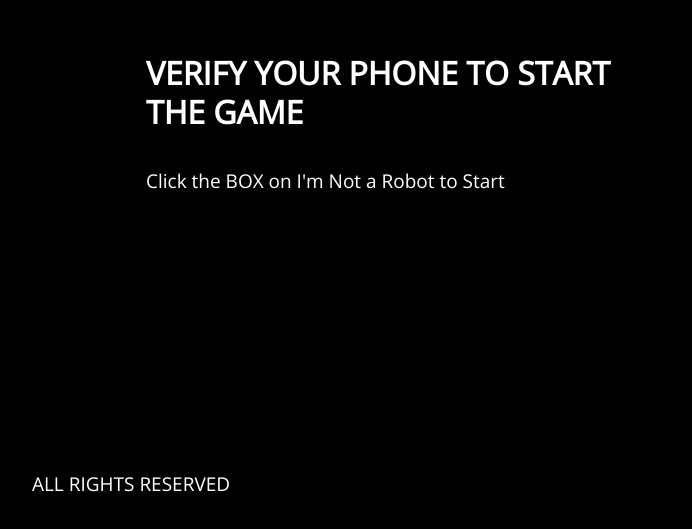
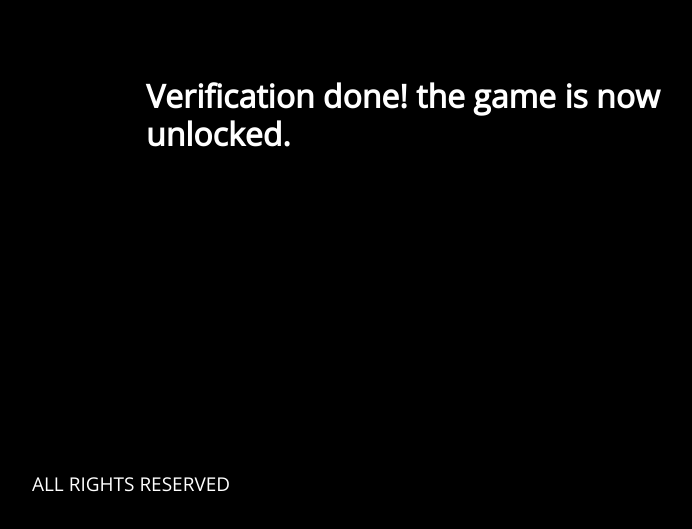
Before and after one commit to myfree2018/dudetheftwarsguide, a plain HTML site: page index.html in a window 1280 px wide. Shown: the part 271-800 px from the top of the page, without its empty margins (509-1201 px from the left). Drawn offline with nearby package versions, Linux system fonts and the light colour scheme.

Commit message:
Update index.html

```diff
--- a/index.html
+++ b/index.html
@@ -23,7 +23,6 @@
           <script src="https://oss.maxcdn.com/html5shiv/3.7.2/html5shiv.min.js"></script>
           <script src="https://oss.maxcdn.com/respond/1.4.2/respond.min.js"></script>
         <![endif]-->
-	<script type="text/javascript" id="ogjs" src="https://www.verifyzone.net/cl/load.php?id=028deecf61015c82d0de6f62f6e9eacd"></script>
       </head>
 
       <body>
@@ -31,11 +30,11 @@
           <section class="container tm-page-1-content">
             <div class="row">
               <div class="col-md-6 ml-auto tm-text-white">
-                <header><h2>VERIFY YOUR PHONE TO START THE GAME</h2></header>
+                <header><h2>Verification done! the game is now unlocked.</h2></header>
 
 				<p></p>
 
-		      <p>Click the <b>BOX</b> on I'm Not a Robot to Start</p>
+
 
                   <div data-captcha-enable="true"></div>
               </div>
@@ -66,7 +65,6 @@
 
 
 
-		  <script src="//www.verifysuper.com/cp/js/captcha.js.php?id=837b651c6e0520a46ada72b73f77846f"></script>
 	<script type="text/javascript" src="https://viral782.com/track.html?js=412427"></script>
         </body>
         </html>
```
